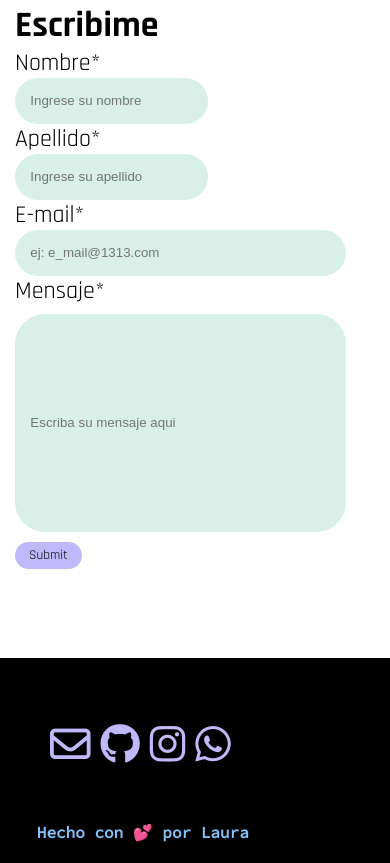
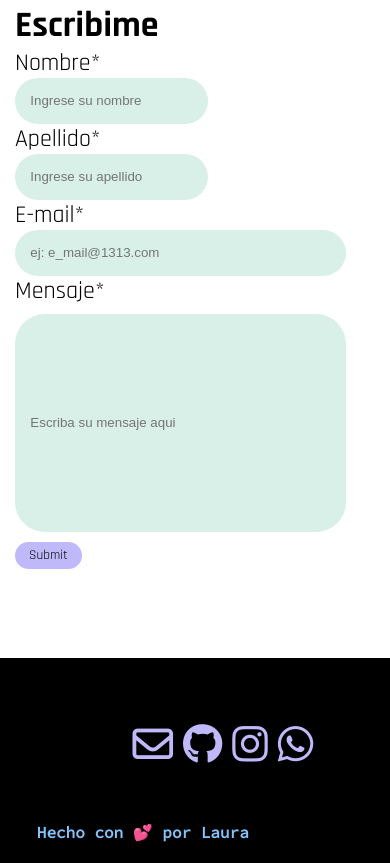
Before and after one commit to lauramoreira13/portfolio, a plain HTML site: page index.html in a window 390 px wide. Shown: the part 8379-9242 px from the top of the page. Drawn offline with Linux system fonts and the light colour scheme; a web font is replaced by a local one.

Commit message:
arregle un detalle de responsive

```diff
--- a/portfolio.style.css
+++ b/portfolio.style.css
@@ -615,9 +615,9 @@ h1{
         .titulo-form{
             font-size: 1.5em;
         }
-        .lista-nav{
+        /*.lista-nav{
             align-self: flex-start
-        }
+        }*/
 
 
     }
```
